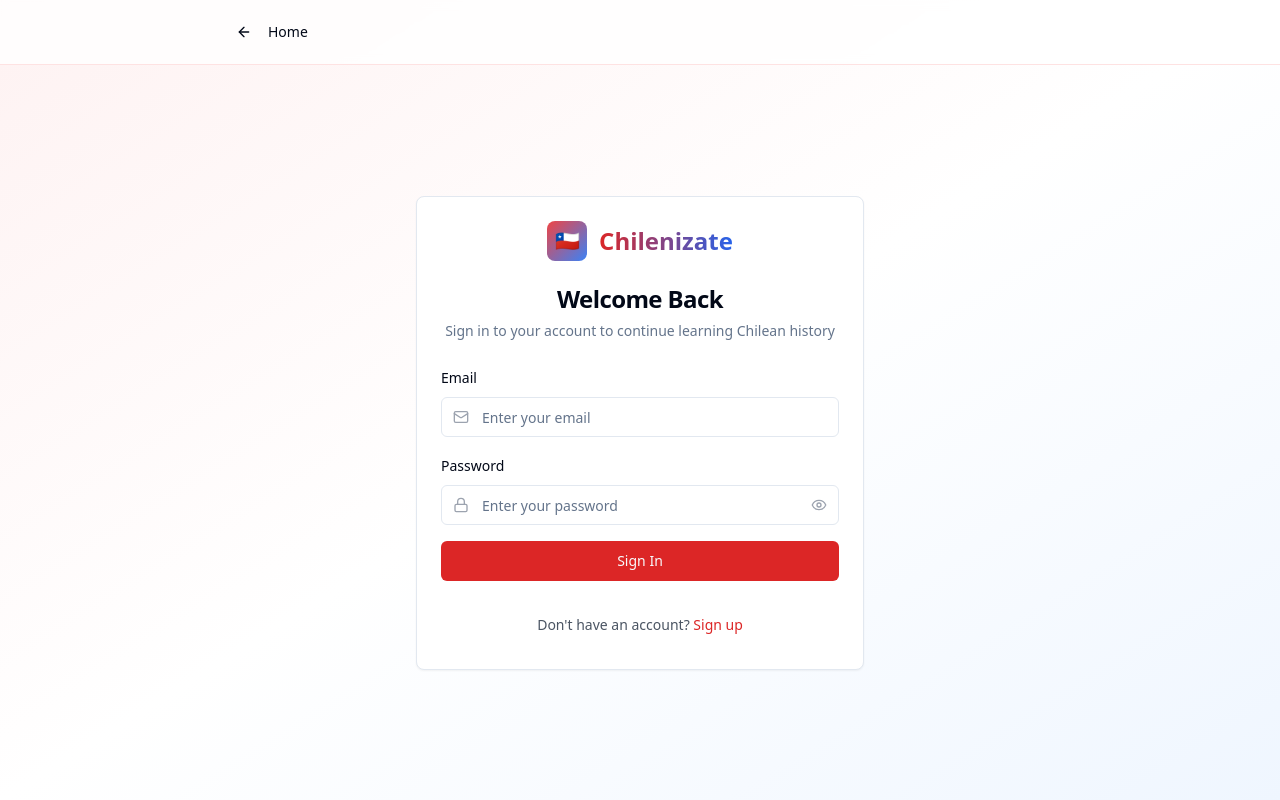
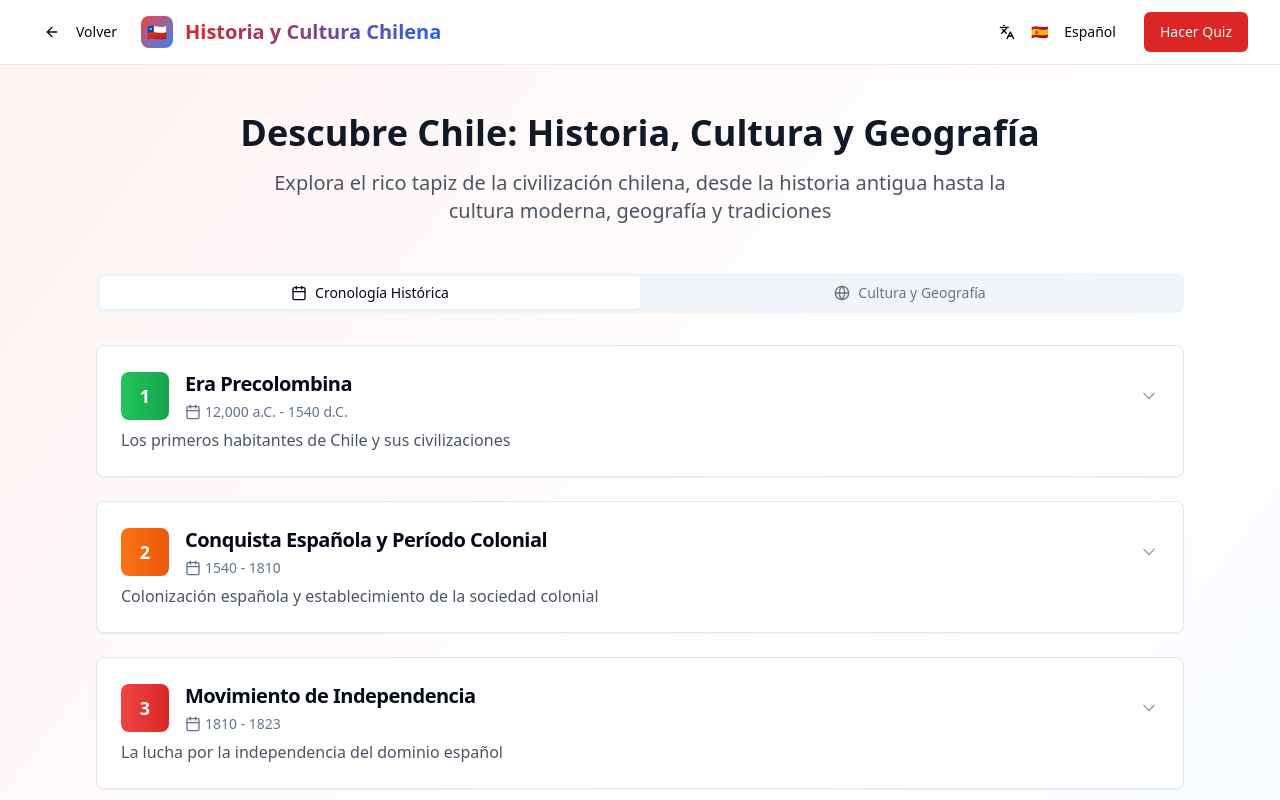
Before and after one commit to bethorod/chilenizate-app, a React (Vite) app: page /history in a window 1280 px wide. Before the commit this address led to /auth. Shown: the top 800 px of the page. Built offline with nearby package versions, Linux system fonts and the light colour scheme.

Commit message:
feat: Make quiz require login
Only require login for the quiz feature. Other learning resources are public.

```diff
--- a/src/App.tsx
+++ b/src/App.tsx
@@ -27,11 +27,7 @@ const App = () => (
             <Routes>
               <Route path="/" element={<Index />} />
               <Route path="/auth" element={<Auth />} />
-              <Route path="/history" element={
-                <ProtectedRoute>
-                  <History />
-                </ProtectedRoute>
-              } />
+              <Route path="/history" element={<History />} />
               <Route path="/quiz" element={
                 <ProtectedRoute>
                   <Quiz />
```
